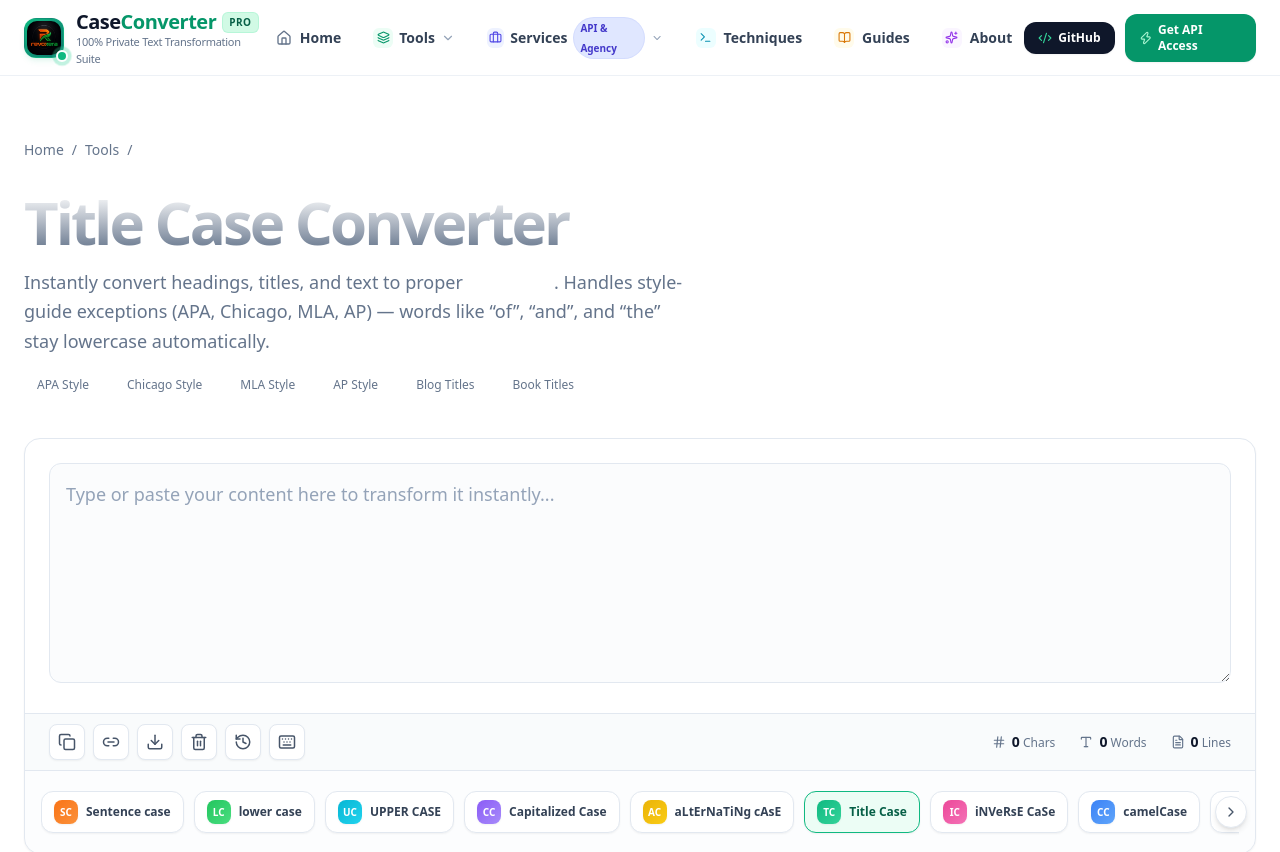
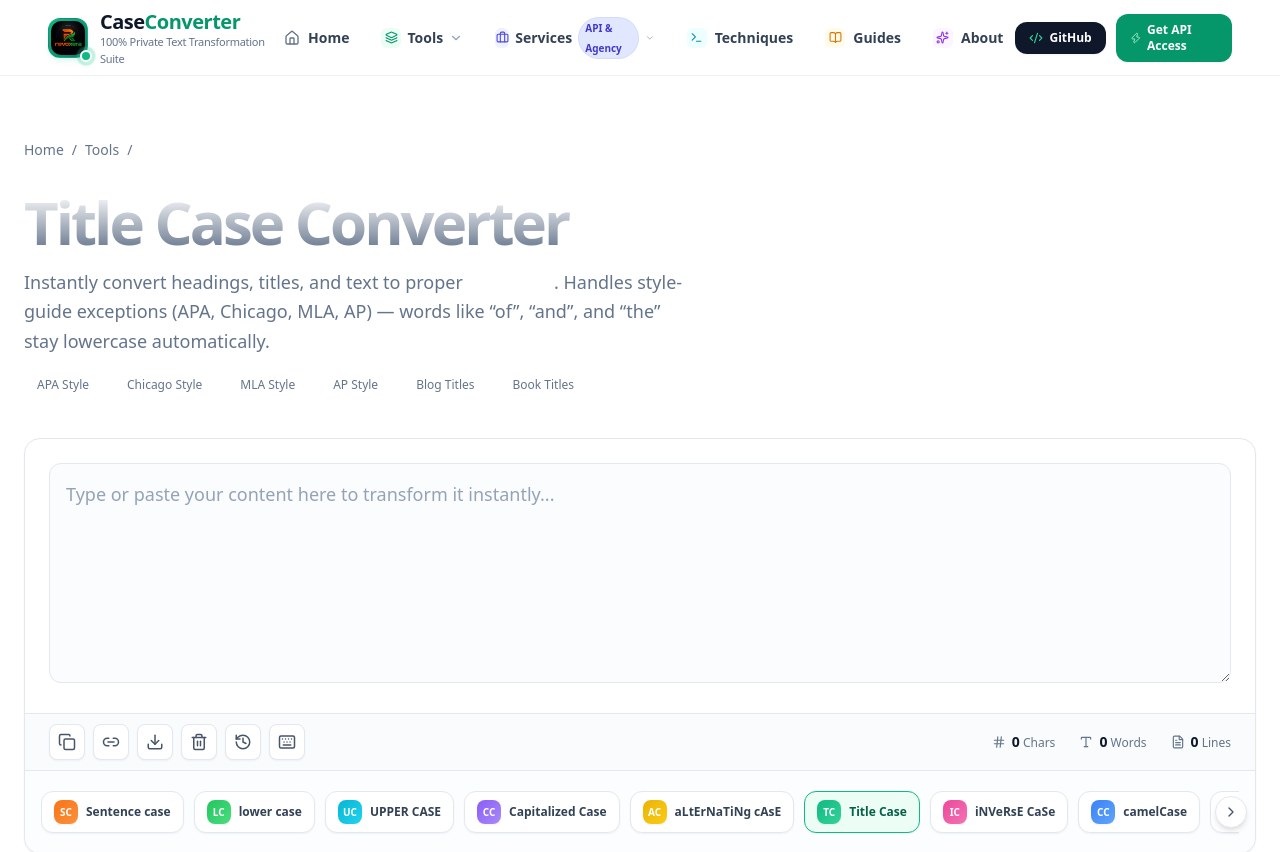
Before and after one commit to bipadtarankumar3/caseconverter, a Next.js app: page /tools/title-case in a window 1280 px wide. Shown: the top 852 px of the page. Built offline with nearby package versions, Linux system fonts and the light colour scheme.

Commit message:
refactor: update branding, update sitemap, and adjust header and footer container layouts

```diff
--- a/src/app/services/page.js
+++ b/src/app/services/page.js
@@ -160,7 +160,7 @@
       featured: false,
     },
     {
-      name: 'Pro Developer',
+      name: 'Developer API',
       badge: 'Most Popular',
       badgeColor: 'bg-emerald-100 text-emerald-800 border border-emerald-300',
       price: '$29',
@@ -174,7 +174,7 @@
         'SDK access (TypeScript, Python, Go)',
         'Standard email support (24hr turnaround)',
       ],
-      cta: 'Start Pro Trial',
+      cta: 'Get API Access',
       href: '#quote',
       featured: true,
     },
--- a/src/components/Footer.js
+++ b/src/components/Footer.js
@@ -38,7 +38,7 @@
   ],
   'Revoxera Ecosystem': [
     { label: 'AI Prompt Generator', href: 'https://aiprompt.revoxera.com' },
-    { label: 'SQL Formatter Pro', href: 'https://sqlformatter.revoxera.com' },
+    { label: 'SQL Formatter', href: 'https://sqlformatter.revoxera.com' },
     { label: 'JSON Formatter & Validator', href: 'https://jsonformatter.revoxera.com' },
     { label: 'HTML Color Codes & Picker', href: 'https://colorcode.revoxera.com' },
   ],
@@ -64,7 +64,7 @@
 
   return (
     <footer className="mt-20 border-t border-slate-200 bg-slate-50/90 text-slate-600" role="contentinfo">
-      <div className="max-w-7xl mx-auto px-4 md:px-6 py-12 md:py-16">
+      <div className="w-full px-4 sm:px-6 lg:px-8 xl:px-12 py-12 md:py-16">
 
         {/* Top Newsletter / Status Banner */}
         <div className="mb-12 p-6 md:p-8 rounded-3xl bg-white border border-slate-200/90 shadow-xs flex flex-col lg:flex-row items-center justify-between gap-6">
--- a/src/components/Header.js
+++ b/src/components/Header.js
@@ -122,7 +122,7 @@
       }`}
       role="banner"
     >
-      <div className="container mx-auto px-4 md:px-6 flex justify-between items-center h-full w-full max-w-[1400px]">
+      <div className="w-full px-4 sm:px-6 lg:px-8 xl:px-12 flex justify-between items-center h-full">
 
         {/* ── Brand Logo ── */}
         <Link href="/" className="flex items-center gap-3 group">
@@ -139,9 +139,6 @@
             <div className="flex items-center gap-1.5">
               <span className="text-xl font-black tracking-tight text-slate-900 group-hover:text-emerald-700 transition-colors">
                 Case<span className="text-emerald-600">Converter</span>
-              </span>
-              <span className="text-[10px] font-extrabold uppercase px-1.5 py-0.5 rounded-md bg-emerald-100 text-emerald-800 border border-emerald-200/60 tracking-wider">
-                PRO
               </span>
             </div>
             <span className="text-[11px] font-medium text-slate-500 tracking-tight -mt-0.5 hidden sm:block">
```
Also changed, not shown: 1 other file (tests, documents, lock files or other folders).
